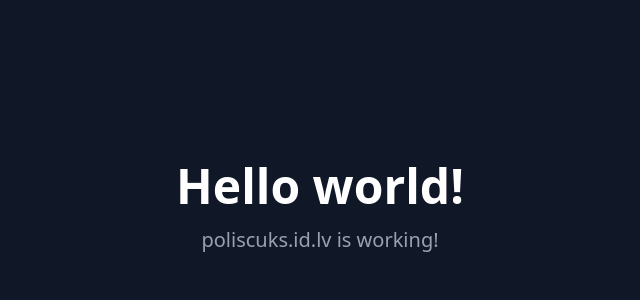
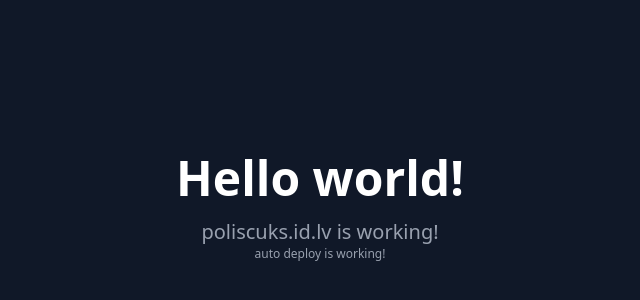
Before and after one commit to uniqqqqque/portfolio, a website: page dist/index.html in a window 1280 px wide. Shown: the part 192-492 px from the top of the page, without its empty margins (320-960 px from the left). Drawn offline with Linux system fonts and the light colour scheme.

Commit message:
test auto deploy

```diff
--- a/dist/index.html
+++ b/dist/index.html
@@ -11,6 +11,7 @@
     <div class="text-center">
       <h1 class="text-5xl font-bold mb-4">Hello world!</h1>
       <p class="text-xl text-gray-400">poliscuks.id.lv is working!</p>
+      <p class="text-xs text-gray-400">auto deploy is working!</p>
     </div>
   </body>
 </html>
```
Also changed, not shown: dist/output.css.
